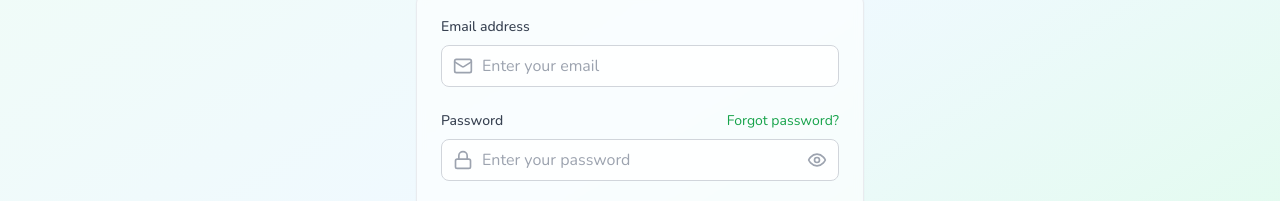
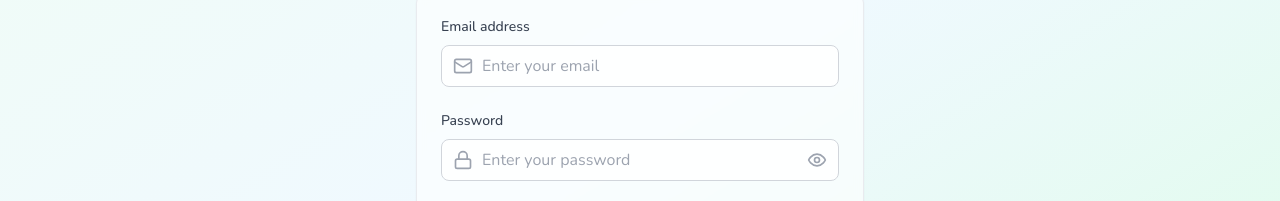
Before and after one commit to Vijay-C-S/zenzone, a React (Vite) app: page /login in a window 1280 px wide. Shown: the part 362-563 px from the top of the page. Built offline with nearby package versions, Linux system fonts and the light colour scheme; no server answers; the HTML template or start-up script is replaced by a standard one.

Commit message:
Remove forgot password link from login page

```diff
--- a/src/pages/LoginPage.jsx
+++ b/src/pages/LoginPage.jsx
@@ -153,17 +153,9 @@
             </div>
 
             <div>
-              <div className="flex items-center justify-between mb-2">
-                <label htmlFor="password" className="block text-sm font-medium text-gray-700 dark:text-gray-300">
-                  Password
-                </label>
-                <Link
-                  to="/forgot-password"
-                  className="text-sm text-zen-600 hover:text-zen-500 dark:text-zen-400 dark:hover:text-zen-300"
-                >
-                  Forgot password?
-                </Link>
-              </div>
+              <label htmlFor="password" className="block text-sm font-medium text-gray-700 dark:text-gray-300 mb-2">
+                Password
+              </label>
               <div className="relative">
                 <Lock className="absolute left-3 top-1/2 transform -translate-y-1/2 h-5 w-5 text-gray-400" />
                 <input
```
